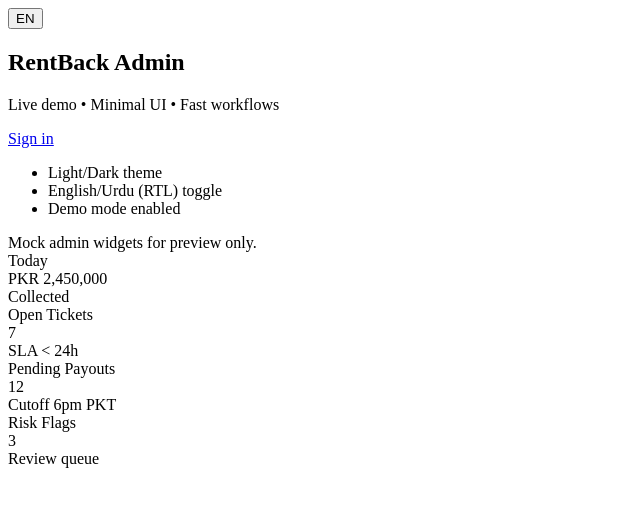
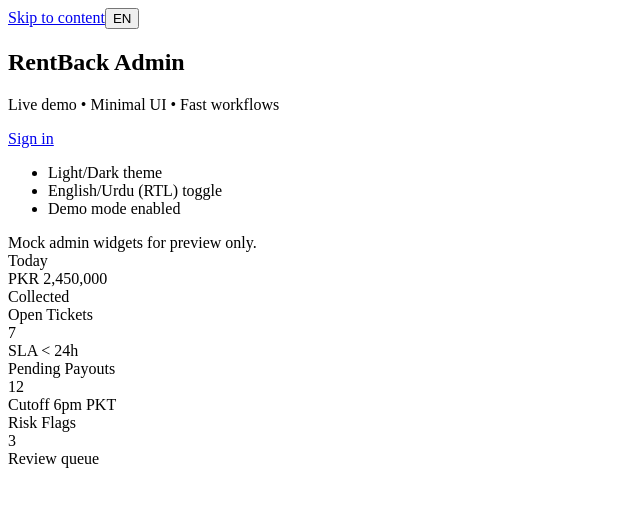
Before and after one commit to suhailrentback/rentback-admin-web, a Next.js app: page / in a window 1280 px wide. Shown: the top 506 px of the page, without its empty margins (0-640 px from the left). Built offline with nearby package versions, Linux system fonts and the light colour scheme; no server answers.

Commit message:
Update SkipLink.tsx

```diff
--- a/components/SkipLink.tsx
+++ b/components/SkipLink.tsx
@@ -1,16 +1,10 @@
-// components/SkipLink.tsx
-'use client';
-
-import { useI18n } from '@/lib/i18n/index';
-
 export default function SkipLink() {
-  const { t } = useI18n();
   return (
     <a
       href="#main"
-      className="sr-only focus:not-sr-only focus:fixed focus:left-3 focus:top-3 focus:z-50 focus:rounded-md focus:bg-white focus:px-3 focus:py-2 focus:shadow"
+      className="sr-only focus:not-sr-only focus:fixed focus:top-3 focus:left-3 bg-white/90 dark:bg-zinc-900/90 border rounded px-3 py-2"
     >
-      {t('a11y.skip')}
+      Skip to content
     </a>
   );
 }
```
